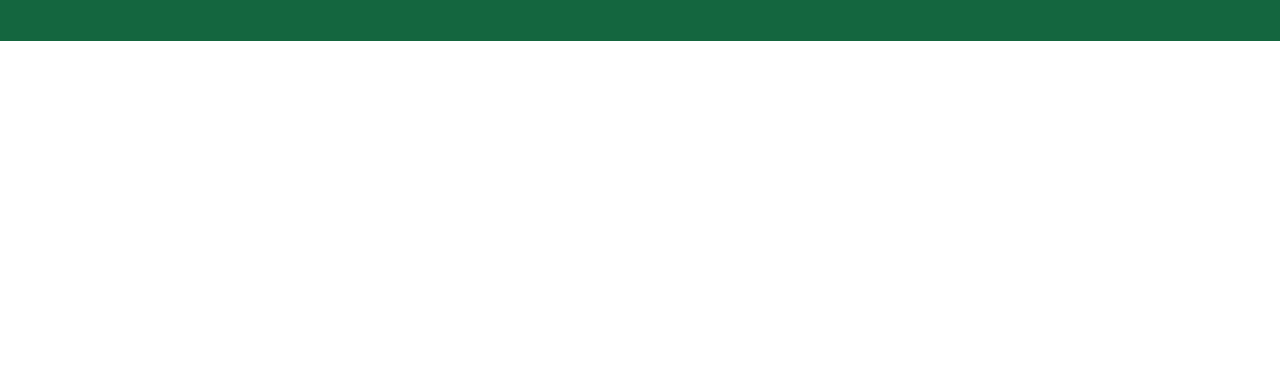
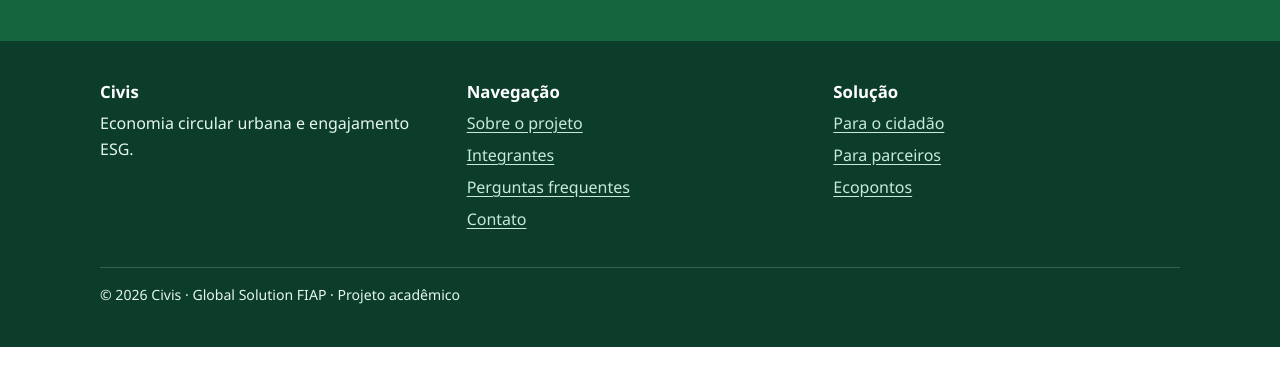
Before and after one commit to TechnosDevelopers/civisgs, a plain HTML site: page cidadao.html in a window 1280 px wide. Shown: the part 266-652 px from the top of the page. Drawn offline with Linux system fonts and the light colour scheme.

Commit message:
feat: adiciona rodapé com links de navegação

```diff
--- a/cidadao.html
+++ b/cidadao.html
@@ -56,6 +56,35 @@
         </section>
     </main>
 
+        <footer class="site-footer">
+        <div class="container">
+            <div class="grid grid--3">
+                <div>
+                    <h2>Civis</h2>
+                    <p>Economia circular urbana e engajamento ESG.</p>
+                </div>
+                <nav aria-label="Rodapé">
+                    <h2>Navegação</h2>
+                    <ul>
+                        <li><a href="sobre.html">Sobre o projeto</a></li>
+                        <li><a href="integrantes.html">Integrantes</a></li>
+                        <li><a href="faq.html">Perguntas frequentes</a></li>
+                        <li><a href="contato.html">Contato</a></li>
+                    </ul>
+                </nav>
+                <div>
+                    <h2>Solução</h2>
+                    <ul>
+                        <li><a href="cidadao.html">Para o cidadão</a></li>
+                        <li><a href="parceiros.html">Para parceiros</a></li>
+                        <li><a href="ecopontos.html">Ecopontos</a></li>
+                    </ul>
+                </div>
+            </div>
+            <p class="site-footer__bottom">© 2026 Civis · Global Solution FIAP · Projeto acadêmico</p>
+        </div>
+    </footer>
+
 </body>
 
 </html>
```
